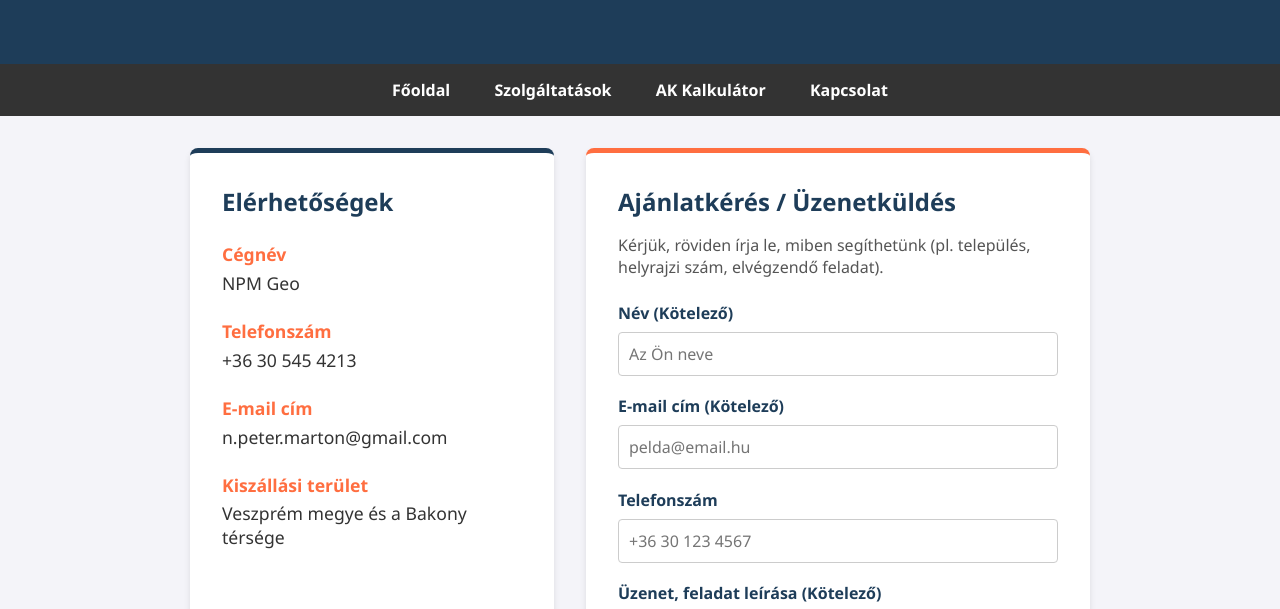
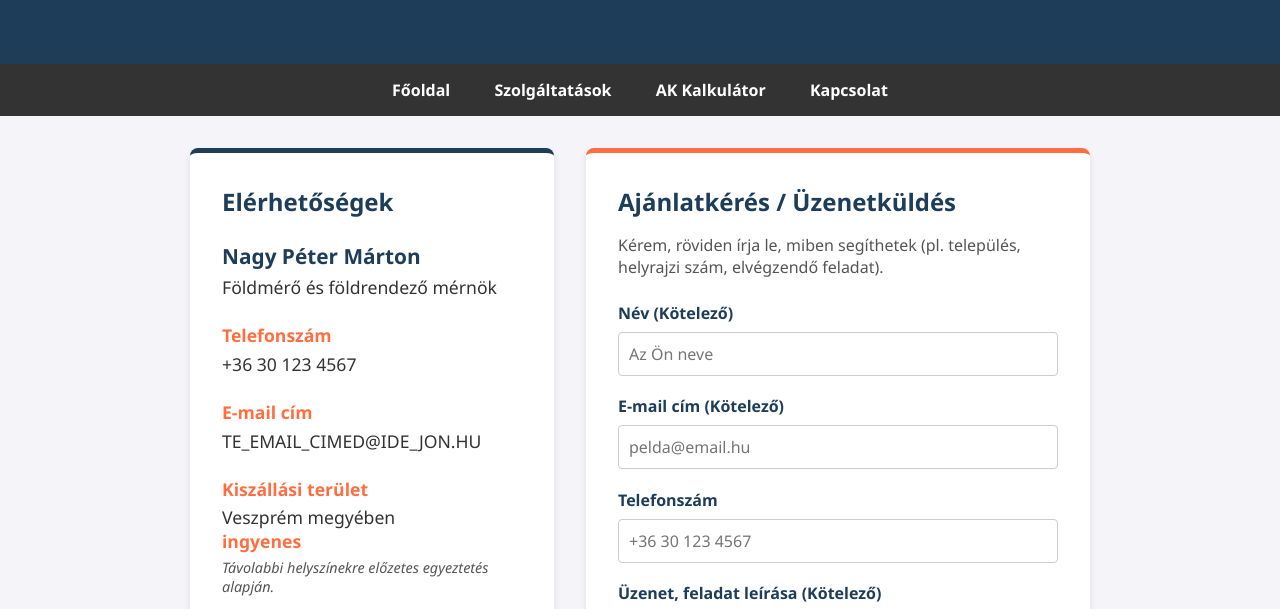
Before and after one commit to npm-geo/npm-geo.github.io, a plain HTML site: page kapcsolat.html in a window 1280 px wide. Shown: the part 153-762 px from the top of the page. Drawn offline with Linux system fonts and the light colour scheme.

Commit message:
Update kapcsolat.html

```diff
--- a/kapcsolat.html
+++ b/kapcsolat.html
@@ -55,32 +55,33 @@
         <div class="contact-info">
             <h2>Elérhetőségek</h2>
             <div class="info-item">
-                <strong>Cégnév</strong>
-                <p>NPM Geo</p>
+                <strong style="color: #1e3d59; font-size: 1.3rem;">Nagy Péter Márton</strong>
+                <p>Földmérő és földrendező mérnök</p>
             </div>
             <div class="info-item">
                 <strong>Telefonszám</strong>
                 <!-- Írd be ide a telefonszámodat! -->
-                <a href="tel:+36305454213">+36 30 545 4213</a>
+                <a href="tel:+36301234567">+36 30 123 4567</a>
             </div>
             <div class="info-item">
                 <strong>E-mail cím</strong>
                 <!-- Írd be ide az e-mail címedet! -->
-                <a href="mailto:n.peter.marton@gmail.com">n.peter.marton@gmail.com</a>
+                <a href="mailto:TE_EMAIL_CIMED@IDE_JON.HU">TE_EMAIL_CIMED@IDE_JON.HU</a>
             </div>
             <div class="info-item">
                 <strong>Kiszállási terület</strong>
-                <p>Veszprém megye és a Bakony térsége</p>
+                <p>Veszprém megyében <strong>ingyenes</strong></p>
+                <p style="font-size: 0.9rem; color: #555; margin-top: 5px; font-style: italic;">Távolabbi helyszínekre előzetes egyeztetés alapján.</p>
             </div>
         </div>
 
         <!-- Üzenetküldő blokk -->
         <div class="contact-form">
             <h2>Ajánlatkérés / Üzenetküldés</h2>
-            <p style="color: #555; margin-bottom: 1.5rem;">Kérjük, röviden írja le, miben segíthetünk (pl. település, helyrajzi szám, elvégzendő feladat).</p>
+            <p style="color: #555; margin-bottom: 1.5rem;">Kérem, röviden írja le, miben segíthetek (pl. település, helyrajzi szám, elvégzendő feladat).</p>
 
             <!-- FIGYELEM! Ide is írd be az e-mail címedet az 'action' attribútumba -->
-            <form action="https://formsubmit.co/n.peter.marton@gmail.com" method="POST">
+            <form action="https://formsubmit.co/TE_EMAIL_CIMED@IDE_JON.HU" method="POST">
 
                 <!-- Láthatatlan csapda a robotok ellen (Honeypot) -->
                 <input type="text" name="_honey" style="display:none">
```
